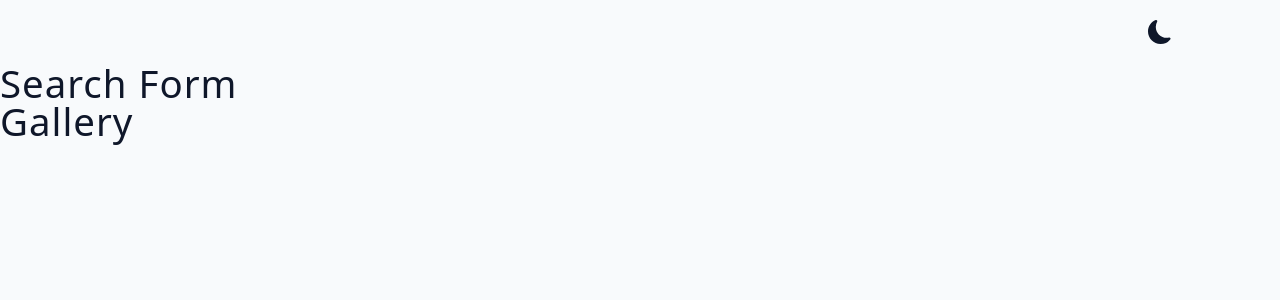
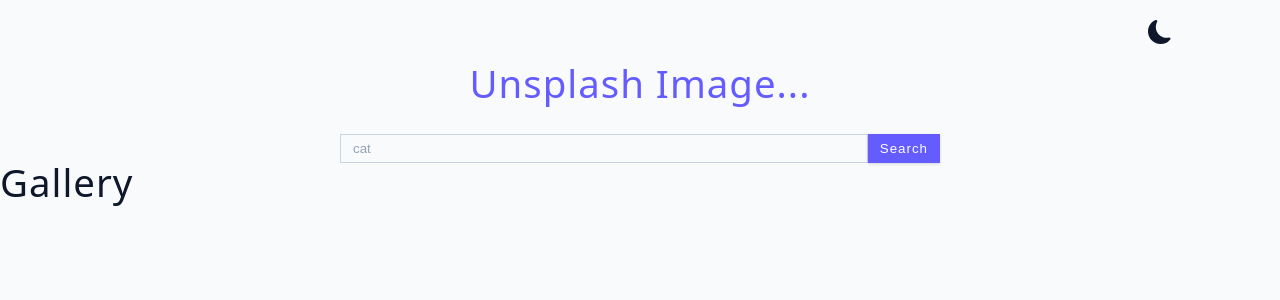
Before and after one commit to m-rokon/unsplash-image-search, a React (Vite) app: page / in a window 1280 px wide. Shown: the top 300 px of the page. Built offline with nearby package versions, Linux system fonts and the light colour scheme.

Commit message:
SearchForm component update

```diff
--- a/src/SearchForm.jsx
+++ b/src/SearchForm.jsx
@@ -1,5 +1,26 @@
 const SearchForm = () => {
-    return <h2>Search form</h2>;
+    const handleSubmit = (e) => {
+        e.preventDefault();
+        const searchText = e.target.elements.search.value;
+        if (!e.target.elements.search.value) return;
+        console.log(searchText);
+    };
+    return (
+        <section>
+            <h2 className="title">Unsplash image...</h2>
+            <form className="search-form" onSubmit={handleSubmit}>
+                <input
+                    type="text"
+                    className="form-input search-input"
+                    placeholder="cat"
+                    name="search"
+                />
+                <button type="submit" className="btn">
+                    Search
+                </button>
+            </form>
+        </section>
+    );
 };
 
 export default SearchForm;
```
